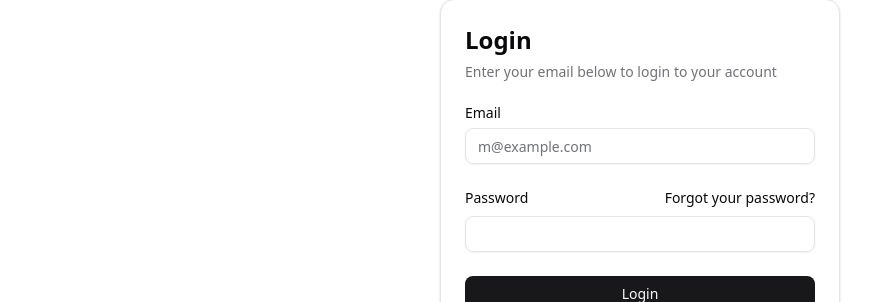
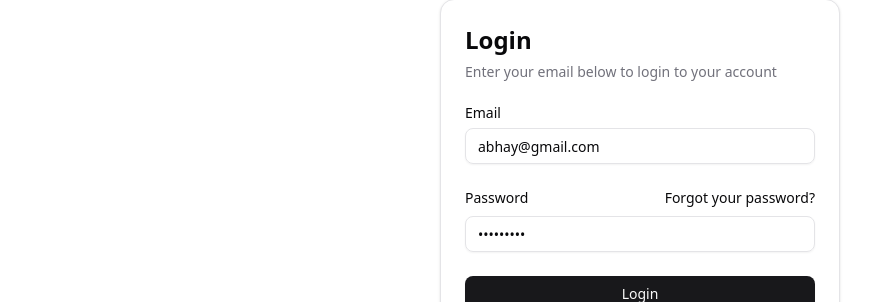
Before and after one commit to Abhay-04/tms_frontend, a Next.js app: page /login in a window 1280 px wide. Shown: the part 162-464 px from the top of the page, without its empty margins (0-887 px from the left). Built offline with nearby package versions, Linux system fonts and the light colour scheme.

Commit message:
add: default email and pass

```diff
--- a/src/app/login/page.jsx
+++ b/src/app/login/page.jsx
@@ -20,8 +20,8 @@ import { setAuthToken } from "@/lib/auth";
 import Cookies from "js-cookie";
 
 export default function LoginPage() {
-  const [email, setEmail] = useState("");
-  const [password, setPassword] = useState("");
+  const [email, setEmail] = useState("abhay@gmail.com");
+  const [password, setPassword] = useState("Abhay@123");
   const [name, setName] = useState("");
   const [isLoginPage, setIsLoginPage] = useState(true);
   const [error, setError] = useState("");
```
